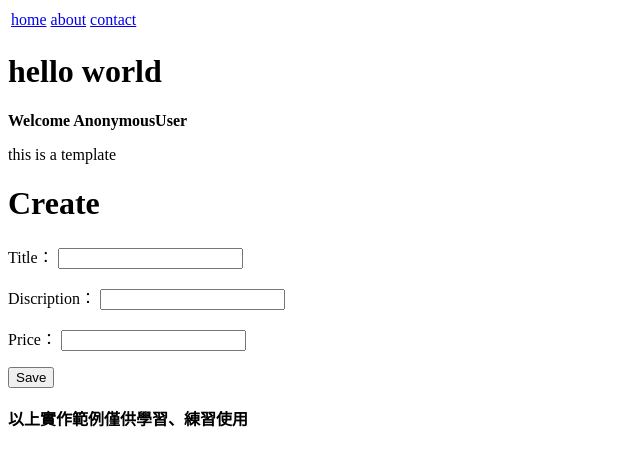
After one commit to smallwind1004/django_first_project_for_practice, a Django app: page /create2/ in a window 1280 px wide. The commit adds this page. Shown: the top 466 px of the page, without its empty margins (0-640 px from the left). Run offline with Django 3.2, Linux system fonts and the light colour scheme.

Commit message:
commit_with_raw_html_form

```diff
--- a/firstproject/urls.py
+++ b/firstproject/urls.py
@@ -16,7 +16,7 @@ Including another URLconf
 from django.contrib import admin
 from django.urls import path
 from pages.views import home_views, about_views, content_views
-from products.views import product_detail_view, product_create_view, product_search_view
+from products.views import product_detail_view, product_create_view, product_search_view, product_create_view2
 
 urlpatterns = [
     path('', home_views, name='home'),
@@ -25,6 +25,7 @@ urlpatterns = [
     path('content/', content_views),
     path('product/', product_detail_view),
     path('create/', product_create_view),
+    path('create2/', product_create_view2),
     path('search/', product_search_view),
     path('admin/', admin.site.urls),
 ]
--- a/products/forms.py
+++ b/products/forms.py
@@ -10,3 +10,8 @@ class ProductForm(forms.ModelForm):
             'discription',
             'price'
         ]
+
+class RawProductForm(forms.Form):
+    title       = forms.CharField()
+    discription = forms.CharField()
+    price       = forms.DecimalField()
--- /dev/null
+++ b/products/templates/products/product_create2.html
@@ -0,0 +1,10 @@
+{% extends 'base.html' %}
+
+{% block content %}
+<h1>Create</h1>
+<form method="post" action="."> {% csrf_token %}
+    {{ form.as_p }}
+    <input type="submit" value="Save">
+</form>
+
+{% endblock %}
--- a/products/templates/products/product_search.html
+++ b/products/templates/products/product_search.html
@@ -2,8 +2,9 @@
 {% extends 'base.html' %}
 
 {% block content %}
+
 <h1>Search using Google</h1>
-<form action="https://www.google.com/search" method="GET">
+<form action="https://www.google.com/search" method="GET">{% csrf_token %}
     <input type="text" name="q" placeholder="Your search">
     <input type="submit" value="Save">
 </form>
--- a/products/views.py
+++ b/products/views.py
@@ -1,10 +1,25 @@
 from django.shortcuts import render
 
-from .forms import ProductForm
+from .forms import ProductForm, RawProductForm
 
 from .models import Product
 
 # Create your views here.
+
+def product_create_view2(request):
+    my_form = RawProductForm()
+    if request.method == "POST":
+        my_form = RawProductForm(request.POST)
+        if my_form.is_valid():
+            # print(type(my_form.cleaned_data))
+            print(my_form.cleaned_data)
+            Product.objects.create(**my_form.cleaned_data)
+        else:
+            print(my_form.errors)
+    context = {
+        'form' : my_form
+    }
+    return render(request, "products\product_create2.html", context)
 
 def product_search_view(request):
     return render(request, "products\product_search.html", {})
--- a/templates/base.html
+++ b/templates/base.html
@@ -18,6 +18,12 @@
     {% block content %}
         there will be replaced
     {% endblock %}
+
+    <br>
+
+    <footer>
+        <b><strong>以上實作範例僅供學習、練習使用</strong></b>
+    </footer>
 </body>
 
 </html>
```
Also changed, not shown: db.sqlite3.
